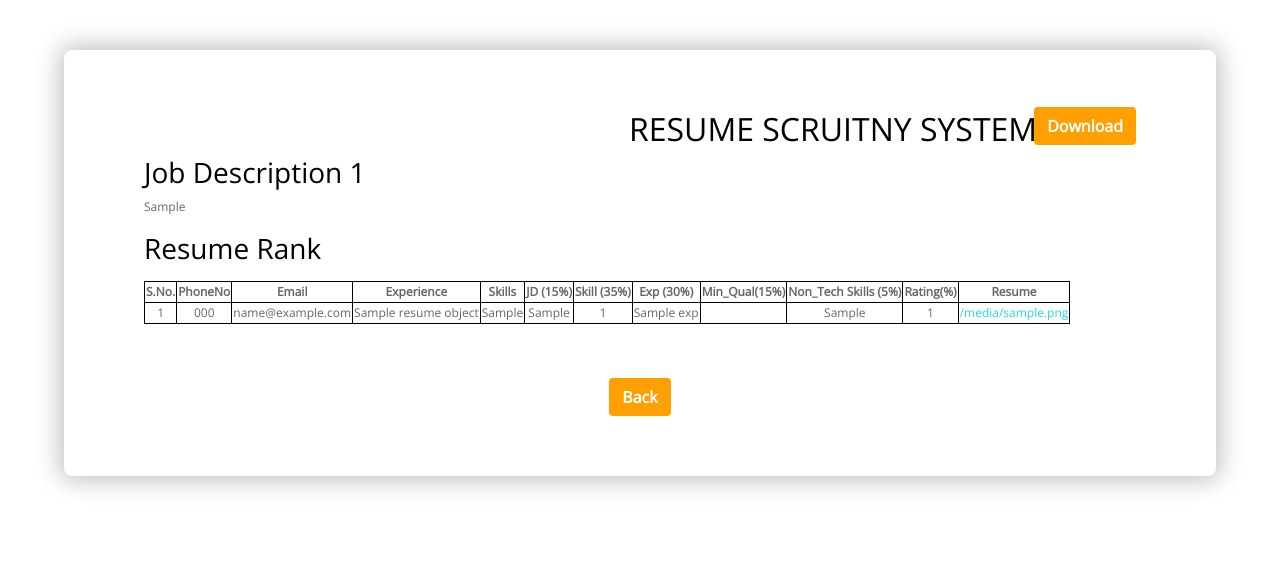
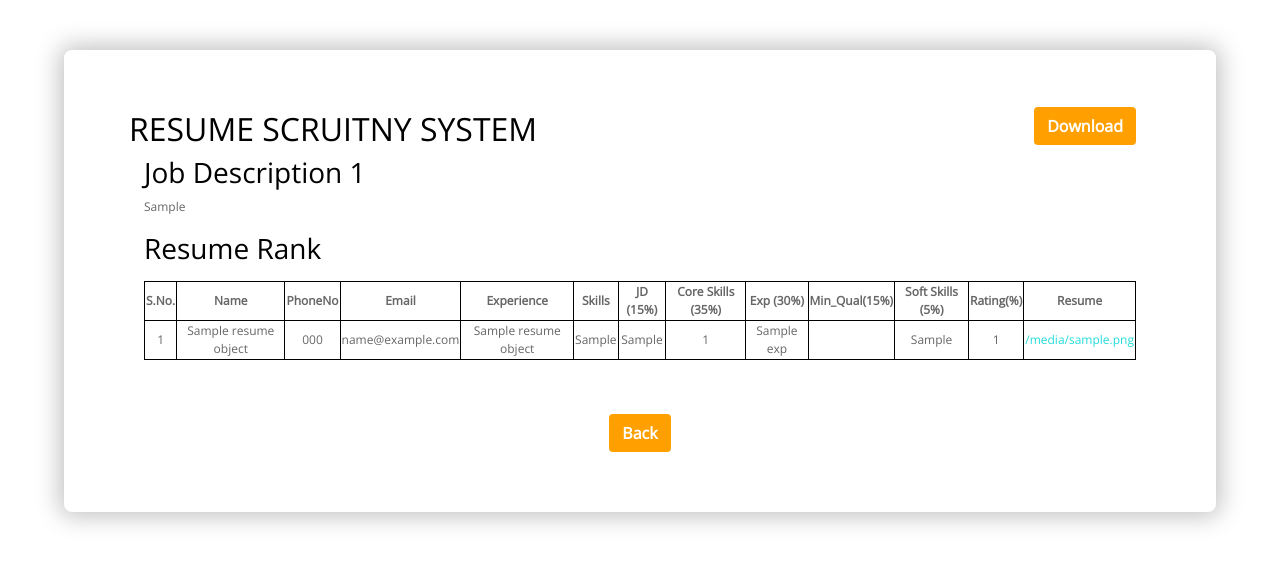
Before and after one commit to satishrana01/resumeranking, a Flask app: template templates/result.html in a window 1280 px wide. Shown: the part 134-699 px from the top of the page. Run offline with Flask 2, Linux system fonts and the light colour scheme; the template is opened without the code that fills it: most values are stand-ins (such as "Sample title", 1, 10 or a date in 2020); parts of the project's set-up code (start-up, migrations or seed data) failed here and were passed over; some libraries are stand-ins or nearby versions.

Commit message:
UI Changes update

```diff
--- a/templates/result.html
+++ b/templates/result.html
@@ -118,17 +118,18 @@
 <div id="dvData" style="display:none;">
 	<table>
 		<tr>
-			 <td>S.No.</td>
+			  <td>S.No.</td>
+			  <td>Name</td>
 			  <td>PhoneNo</td>
 			  <td>Email</td>
 			  <td>Experience</td>
 			  <td>Skills</td>
 			  <td>Non-Tech-Skills</td>
 			  <td>JD(15%)</td>
-			  <td>skill(35%)</td>
+			  <td>Core Skills(35%)</td>
 			  <td>exp(30%)</td>
 			  <td>Min_Qual(15%)</td>
-			  <td>Non_Tech Skills(5%)</td>
+			  <td>Soft Skills(5%)</td>
 			  <td>Rating(%)</td>
 			  <td>Resume</td>
 		</tr>
@@ -138,9 +139,10 @@
 			  		<tr class="active"">
 
 						<td>{{ loop.index0+1 }}</td>
+						<td>{{r.candidateName}}</td>
 						<td>{{r.phoneNo}}</td>
 						<td>{{r.email}}</td>
-						<td>{{r.name}}</td>
+						<td>{{r.totalExp}}</td>
 						<td>{{r.skillList}}</td>
 						<td>{{r.nonTechskillList}}</td>
         				<td>{{r.jd}}</td>
@@ -189,7 +191,7 @@
           <div class="row flex-center">
             <div class="text-center">
 
-              <h2 style="color:black;margin-left: 500px;">RESUME SCRUITNY SYSTEM</h2>
+              <h2 style="color:black;text-align:center;">RESUME SCRUITNY SYSTEM</h2>
             </div>
           </div>
         </div>
@@ -216,16 +218,17 @@
 			<thead>
 			  <tr style="text-align: center;">
 			  <th>S.No.</th>
+			  <th>Name</th>
 			  <th>PhoneNo</th>
 			  <th>Email</th>
 			  <th>Experience</th>
 			  <th>Skills</th>
 			  <!--th>Non-Tech-Skills</th-->
 			  <th>JD (15%)</th>
-			  <th>Skill (35%)</th>
+			  <th>Core Skills (35%)</th>
 			  <th>Exp (30%)</th>
 			  <th>Min_Qual(15%)</th>
-			  <th>Non_Tech Skills (5%)</th>
+			  <th>Soft Skills (5%)</th>
 			  <th>Rating(%)</th>
 			  <th>Resume</th>
 
@@ -236,6 +239,7 @@
 			  		<tr style="text-align: center;">
 
 						<td>{{ loop.index0+1 }}</td>
+						<td>{{r.candidateName}}</td>
 						<td>{{r.phoneNo}}</td>
 						<td>{{r.email}}</td>
 						<td>{{r.name}}</td>
```
Also changed, not shown: core.py (+6 -5 lines).
